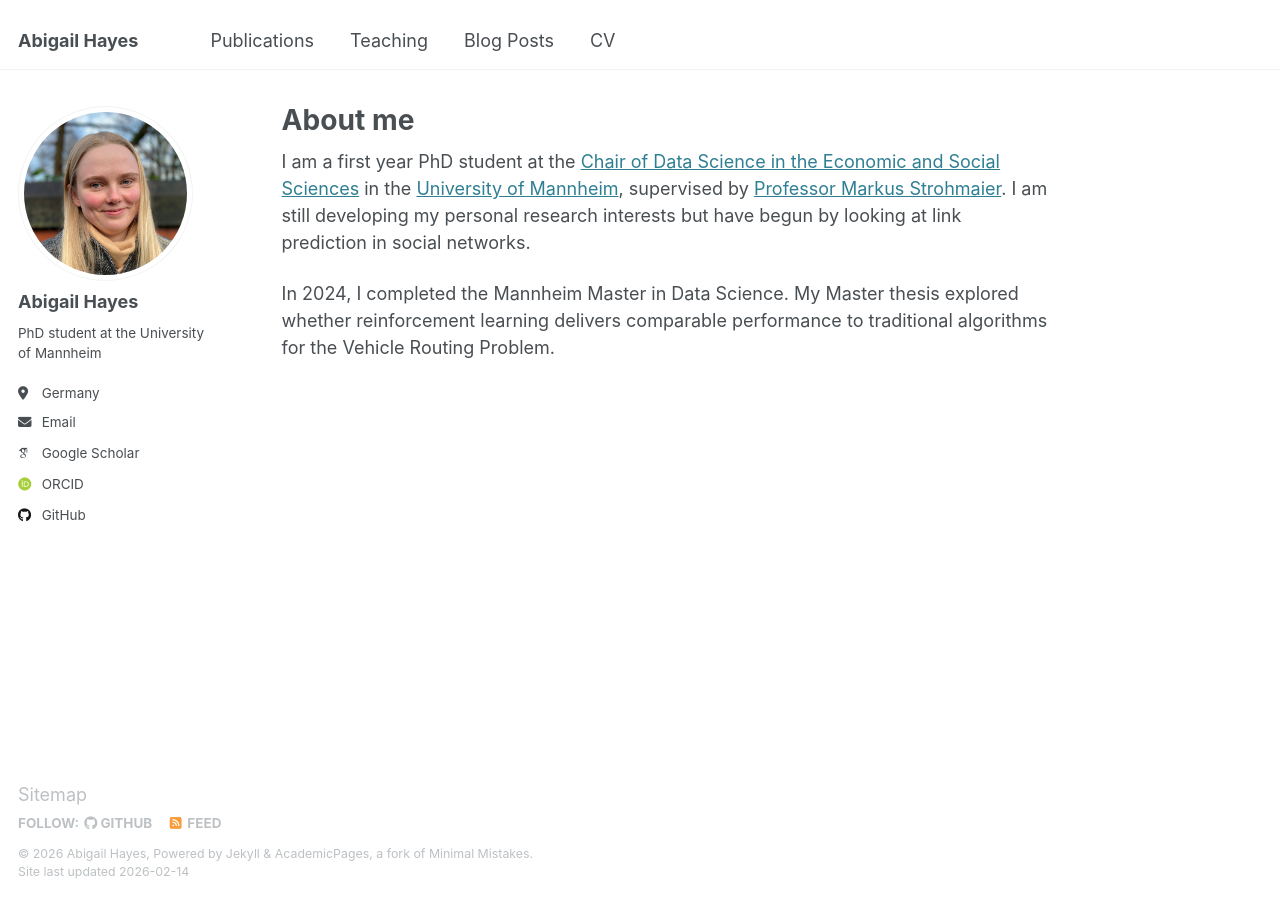
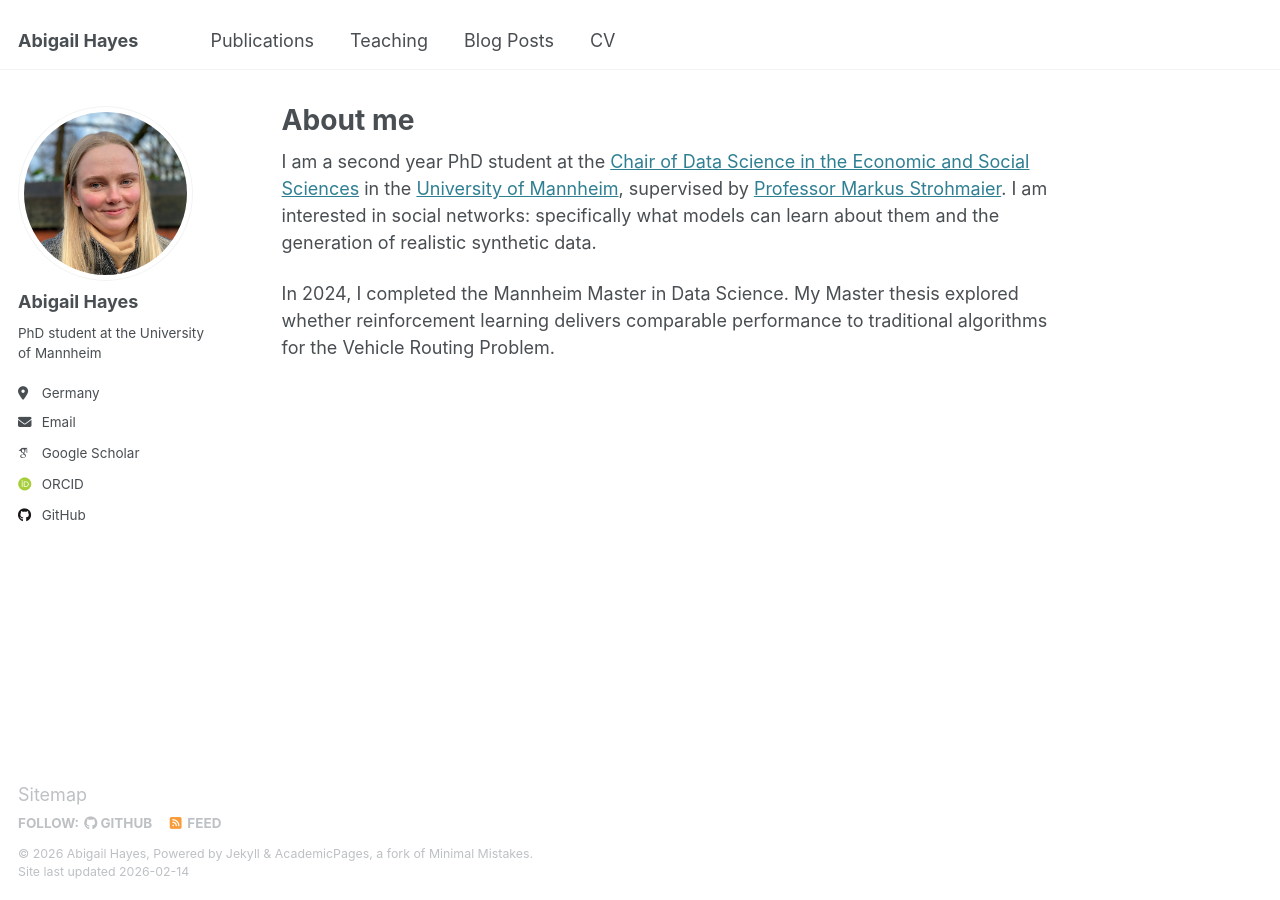
Before and after one commit to abigailhayes/abigailhayes.github.io, a Jekyll site: the page built from _pages/about.md, in a window 1280 px wide. Built offline with Jekyll 4.4.1, drawn with Linux system fonts in a browser that asks for light colours; some web fonts are replaced.

```diff
--- a/_layouts/single.html
+++ b/_layouts/single.html
@@ -31,15 +31,15 @@ layout: default
             <p class="page__meta"><i class="fa fa-clock" aria-hidden="true"></i> {% include read-time.html %}</p>
           {% endif %}
         {% if page.modified %}
-          <p class="page__date"><strong><i class="fa fa-fw fa-calendar" aria-hidden="true"></i> {{ site.data.ui-text[site.locale].date_label | default: "Published:" }}</strong> <time datetime="{{ page.modified | date: "%Y-%m-%d" }}">{{ page.modified | date: "%B %d, %Y" }}</time></p>
+          <p class="page__date"><strong><i class="fa fa-fw fa-calendar" aria-hidden="true"></i> {{ site.data.ui-text[site.locale].date_label | default: "Published:" }}</strong> <time datetime="{{ page.modified | date: "%Y-%m-%d" }}">{{ page.modified | date: "%d %B %Y" }}</time></p>
         {% endif %}
 
         {% if page.collection == 'teaching' %}
           <p> {{ page.type }}, <i>{{ page.venue }}</i>, {{ page.date | default: "1900-01-01" | date: "%Y" }} </p>
         {% elsif page.venue and page.date %}
-          <p>Published in <i>{{ page.venue }}</i>, {{ page.date | default: "1900-01-01" | date: "%Y" }} </p>
+          <p>Published in <i>{{ page.venue }}</i>, {{ page.date | default: "1900-01-01" | date: " %B %Y" }} </p>
         {% elsif page.date %}
-          <p class="page__date"><strong><i class="fa fa-fw fa-calendar" aria-hidden="true"></i> {{ site.data.ui-text[site.locale].date_label | default: "Published:" }}</strong> <time datetime="{{ page.date | date_to_xmlschema }}">{{ page.date | default: "1900-01-01" | date: "%B %d, %Y" }}</time></p>
+          <p class="page__date"><strong><i class="fa fa-fw fa-calendar" aria-hidden="true"></i> {{ site.data.ui-text[site.locale].date_label | default: "Published:" }}</strong> <time datetime="{{ page.date | date_to_xmlschema }}">{{ page.date | default: "1900-01-01" | date: "%d %B %Y" }}</time></p>
         {% endif %}
         </header>
       {% endunless %}
--- a/_pages/about.md
+++ b/_pages/about.md
@@ -7,6 +7,6 @@ redirect_from:
   - /about.html
 ---
 
-I am a first year PhD student at the [Chair of Data Science in the Economic and Social Sciences](https://www.bwl.uni-mannheim.de/en/information-systems/chairs/prof-dr-strohmaier/) in the [University of Mannheim](https://www.uni-mannheim.de/), supervised by [Professor Markus Strohmaier](https://www.bwl.uni-mannheim.de/en/information-systems/chairs/prof-dr-strohmaier/team/prof-dr-markus-strohmaier/). I am still developing my personal research interests but have begun by looking at link prediction in social networks.
+I am a second year PhD student at the [Chair of Data Science in the Economic and Social Sciences](https://www.bwl.uni-mannheim.de/en/information-systems/chairs/prof-dr-strohmaier/) in the [University of Mannheim](https://www.uni-mannheim.de/), supervised by [Professor Markus Strohmaier](https://www.bwl.uni-mannheim.de/en/information-systems/chairs/prof-dr-strohmaier/team/prof-dr-markus-strohmaier/). I am interested in social networks: specifically what models can learn about them and the generation of realistic synthetic data.
 
 In 2024, I completed the Mannheim Master in Data Science. My Master thesis explored whether reinforcement learning delivers comparable performance to traditional algorithms for the Vehicle Routing Problem.
```
Also changed, not shown: _teaching/2026-spring-teaching-1.md (added, +11 -0 lines).
